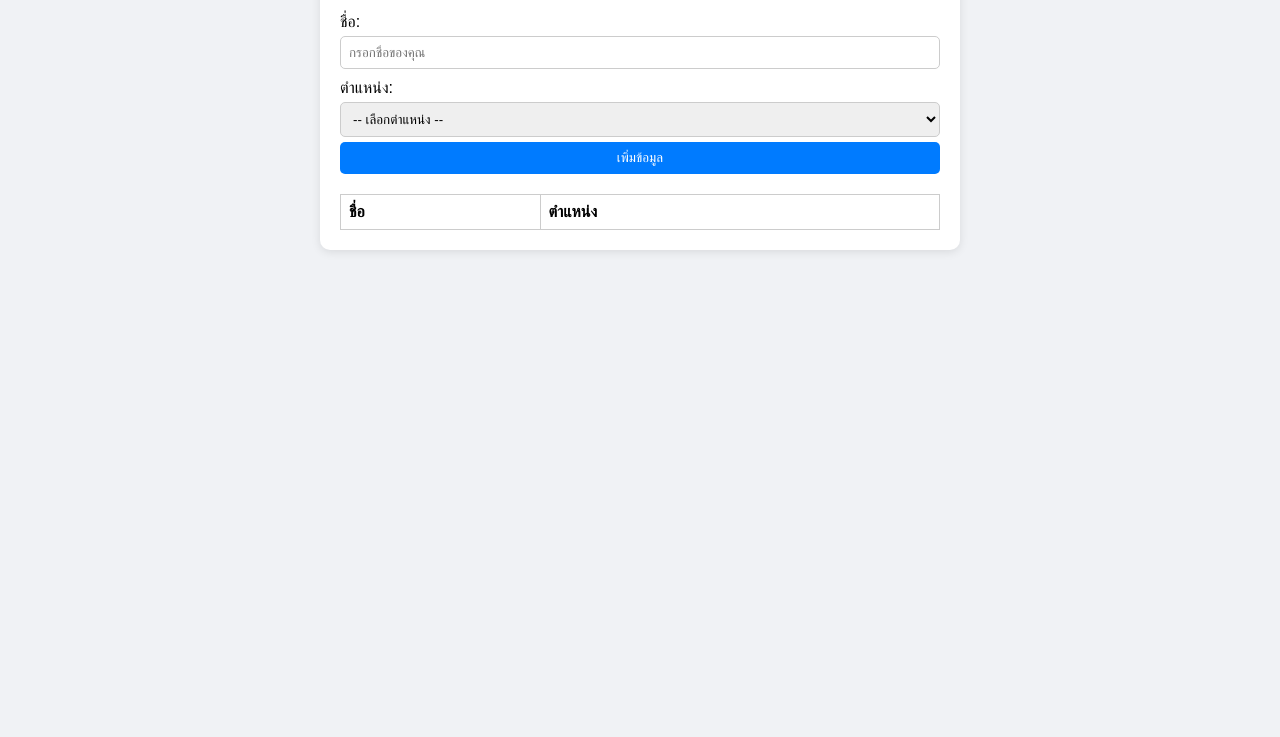
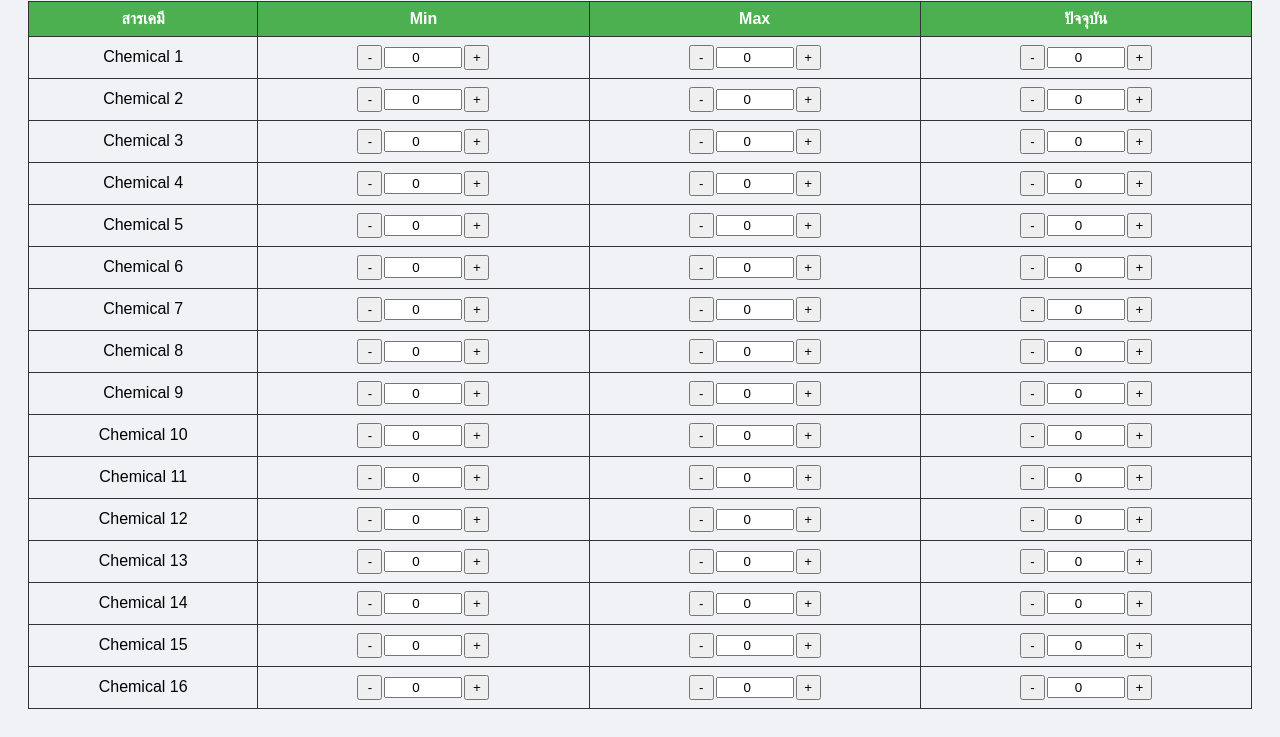
Before and after one commit to PressShop/Chemical_Stock.github.io, a plain HTML site: page index.html in a window 1280 px wide. Shown: the part 107-844 px from the top of the page. Before the commit the page ends 800 px from the top, so only its background shows below. Drawn offline with Linux system fonts and the light colour scheme.

Commit message:
Update index.html

```diff
--- a/index.html
+++ b/index.html
@@ -2,113 +2,109 @@
 <html lang="th">
 <head>
 <meta charset="UTF-8">
-	<meta name="viewport" content="width=device-width, initial-scale=1.0">
-    <title>ตัวอย่าง GUI</title>
+<title>Chemical Inventory</title>
 <style>
   body {
     font-family: Arial, sans-serif;
-            margin: 20px;
+    padding: 20px;
     background-color: #f0f2f5;
   }
   h1 {
-            color: #333;
-        }
-        .container {
-            background-color: #fff;
-            padding: 20px;
-            border-radius: 10px;
-            box-shadow: 0 2px 10px rgba(0,0,0,0.1);
-            max-width: 600px;
-            margin: auto;
-        }
-        label {
-            display: block;
-            margin-top: 10px;
-        }
-        input, select, button {
-            padding: 8px;
-            margin-top: 5px;
-            width: 100%;
-            box-sizing: border-box;
-            border-radius: 5px;
-            border: 1px solid #ccc;
+    text-align: center;
   }
   table {
     width: 100%;
+    border-collapse: collapse;
     margin-top: 20px;
-            border-collapse: collapse;
   }
   th, td {
+    border: 1px solid #333;
     padding: 8px;
-            border: 1px solid #ccc;
-            text-align: left;
+    text-align: center;
   }
-        button {
-            background-color: #007bff;
+  th {
+    background-color: #4CAF50;
     color: white;
-            border: none;
+  }
+  input[type=number] {
+    width: 70px;
+    text-align: center;
+  }
+  .spinner {
+    display: flex;
+    align-items: center;
+    justify-content: center;
+  }
+  .spinner button {
+    width: 25px;
+    height: 25px;
+    margin: 0 2px;
     cursor: pointer;
-        }
-        button:hover {
-            background-color: #0056b3;
   }
 </style>
 </head>
 <body>
 
-<div class="container">
-    <h1>ตัวอย่าง GUI</h1>
+<h1>Chemical Inventory</h1>
 
-    <label for="name">ชื่อ:</label>
-    <input type="text" id="name" placeholder="กรอกชื่อของคุณ">
-
-    <label for="role">ตำแหน่ง:</label>
-    <select id="role">
-        <option value="">-- เลือกตำแหน่ง --</option>
-        <option value="admin">Admin</option>
-        <option value="user">User</option>
-        <option value="guest">Guest</option>
-    </select>
-
-    <button onclick="addRow()">เพิ่มข้อมูล</button>
-
-    <table id="dataTable">
+<table>
   <thead>
     <tr>
-                <th>ชื่อ</th>
-                <th>ตำแหน่ง</th>
+      <th>สารเคมี</th>
+      <th>Min</th>
+      <th>Max</th>
+      <th>ปัจจุบัน</th>
     </tr>
   </thead>
   <tbody>
-            <!-- ข้อมูลจะถูกเพิ่มตรงนี้ -->
+    <!-- สร้าง 16 แถวสารเคมี -->
+    <script>
+      const chemicals = [
+        "Chemical 1","Chemical 2","Chemical 3","Chemical 4",
+        "Chemical 5","Chemical 6","Chemical 7","Chemical 8",
+        "Chemical 9","Chemical 10","Chemical 11","Chemical 12",
+        "Chemical 13","Chemical 14","Chemical 15","Chemical 16"
+      ];
+
+      for(let i=0; i<chemicals.length; i++){
+        document.write(`<tr>
+          <td>${chemicals[i]}</td>
+          <td>
+            <div class="spinner">
+              <button type="button" onclick="decrease(this)">-</button>
+              <input type="number" value="0" min="0">
+              <button type="button" onclick="increase(this)">+</button>
+            </div>
+          </td>
+          <td>
+            <div class="spinner">
+              <button type="button" onclick="decrease(this)">-</button>
+              <input type="number" value="0" min="0">
+              <button type="button" onclick="increase(this)">+</button>
+            </div>
+          </td>
+          <td>
+            <div class="spinner">
+              <button type="button" onclick="decrease(this)">-</button>
+              <input type="number" value="0" min="0">
+              <button type="button" onclick="increase(this)">+</button>
+            </div>
+          </td>
+        </tr>`);
+      }
+
+      function increase(btn){
+        const input = btn.parentElement.querySelector("input");
+        input.value = parseInt(input.value || 0) + 1;
+      }
+
+      function decrease(btn){
+        const input = btn.parentElement.querySelector("input");
+        input.value = Math.max(0, parseInt(input.value || 0) - 1);
+      }
+    </script>
   </tbody>
 </table>
-</div>
-
-<script>
-function addRow() {
-    const name = document.getElementById('name').value;
-    const role = document.getElementById('role').value;
-
-    if (name === "" || role === "") {
-        alert("กรุณากรอกชื่อและเลือกตำแหน่ง");
-        return;
-    }
-
-    const table = document.getElementById('dataTable').getElementsByTagName('tbody')[0];
-    const newRow = table.insertRow();
-
-    const cell1 = newRow.insertCell(0);
-    const cell2 = newRow.insertCell(1);
-
-    cell1.textContent = name;
-    cell2.textContent = role;
-
-    // ล้างฟอร์ม
-    document.getElementById('name').value = "";
-    document.getElementById('role').value = "";
-}
-</script>
 
 </body>
 </html>
```
Lines whose indentation alone changed are shown as unchanged.
